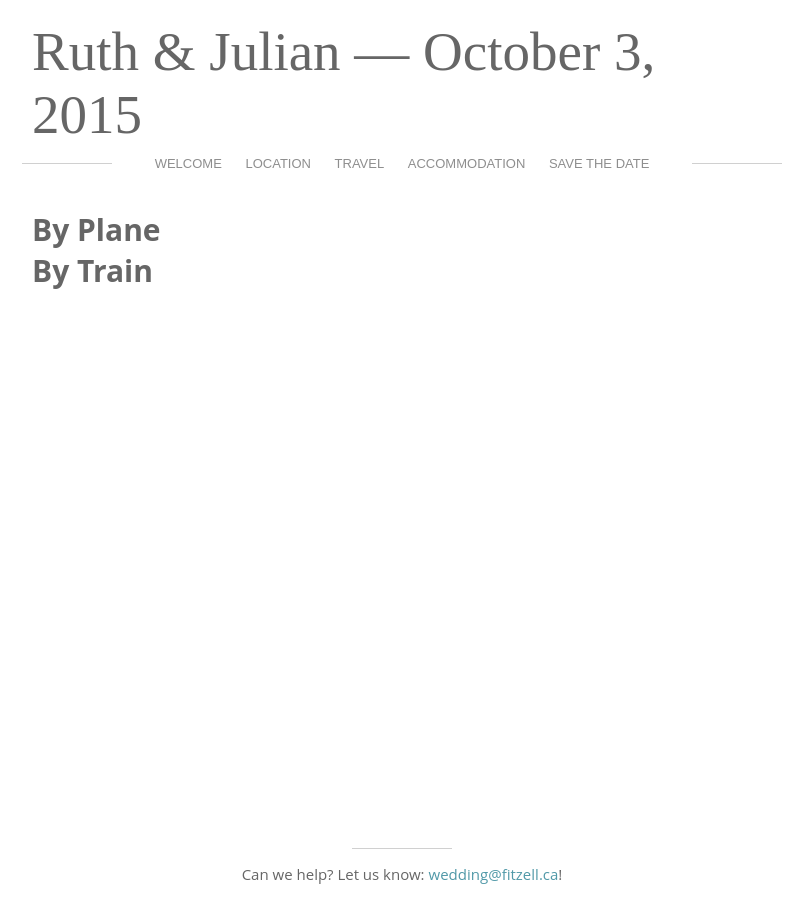
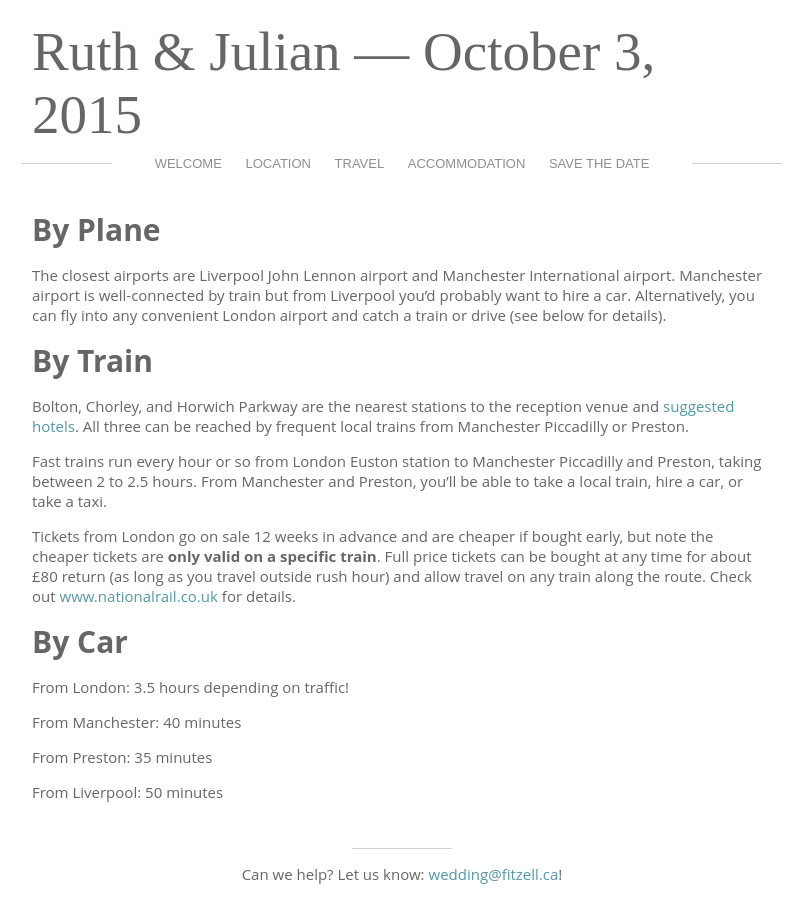
Before and after one commit to jfitzell/weddingsite, a Jekyll site: the page built from travel.md, in a window 1280 px wide. Shown: the whole page, without its empty margins (238-1031 px from the left). Built offline with Jekyll 4.4.1, drawn with Linux system fonts in a browser that asks for light colours; some web fonts are replaced.

Commit message:
add travel info

```diff
--- a/travel.md
+++ b/travel.md
@@ -5,5 +5,22 @@ layout: default
 
 # By Plane
 
+The closest airports are Liverpool John Lennon airport and Manchester International airport. Manchester airport is well-connected by train but from Liverpool you'd probably want to hire a car. Alternatively, you can fly into any convenient London airport and catch a train or drive (see below for details).
 
 # By Train
+
+Bolton, Chorley, and Horwich Parkway are the nearest stations to the reception venue and <a href="{{ site.baseurl }}/accommodation.html">suggested hotels</a>. All three can be reached by frequent local trains from Manchester Piccadilly or Preston.
+
+Fast trains run every hour or so from London Euston station to Manchester Piccadilly and Preston, taking between 2 to 2.5 hours. From Manchester and Preston, you'll be able to take a local train, hire a car, or take a taxi.
+
+Tickets from London go on sale 12 weeks in advance and are cheaper if bought early, but note the cheaper tickets are **only valid on a specific train**. Full price tickets can be bought at any time for about £80 return (as long as you travel outside rush hour) and allow travel on any train along the route. Check out <a href="http://www.nationalrail.co.uk/">www.nationalrail.co.uk</a> for details.
+
+# By Car
+
+From London: 3.5 hours depending on traffic!
+
+From Manchester: 40 minutes
+
+From Preston: 35 minutes
+
+From Liverpool: 50 minutes
```
